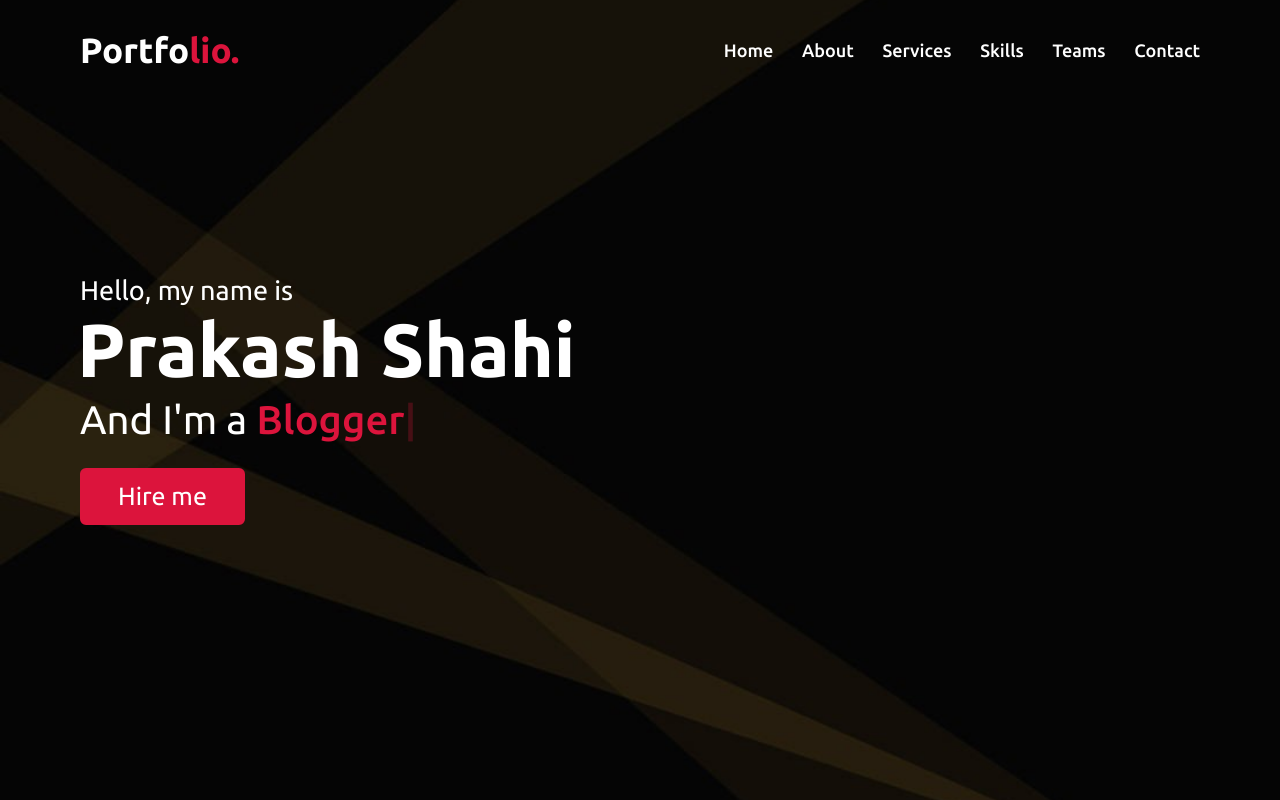
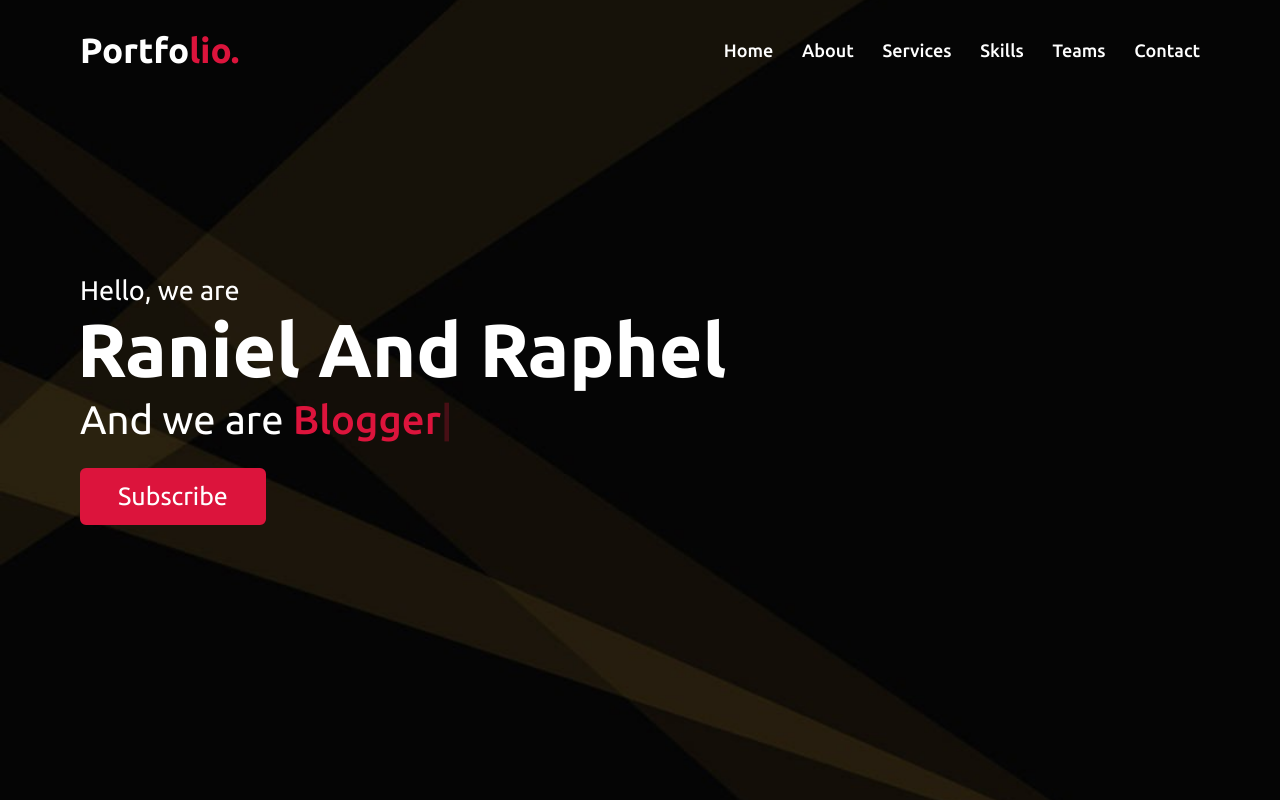
Before and after one commit to Raniel-And-Raphael/Raniel-And-Raphael.github.io, a plain HTML site: page index.html in a window 1280 px wide. Shown: the top 800 px of the page. Drawn offline with nearby package versions, Linux system fonts and the light colour scheme.

Commit message:
Update index.html

```diff
--- a/index.html
+++ b/index.html
@@ -38,10 +38,10 @@
     <section class="home" id="home">
         <div class="max-width">
             <div class="home-content">
-                <div class="text-1">Hello, my name is</div>
-                <div class="text-2">Prakash Shahi</div>
-                <div class="text-3">And I'm a <span class="typing"></span></div>
-                <a href="#">Hire me</a>
+                <div class="text-1">Hello, we are</div>
+                <div class="text-2">Raniel And Raphel</div>
+                <div class="text-3">And we are <span class="typing"></span></div>
+                <a href='https://www.youtube.com/@ranielandraphael2910'>Subscribe</a>
             </div>
         </div>
     </section>
```
